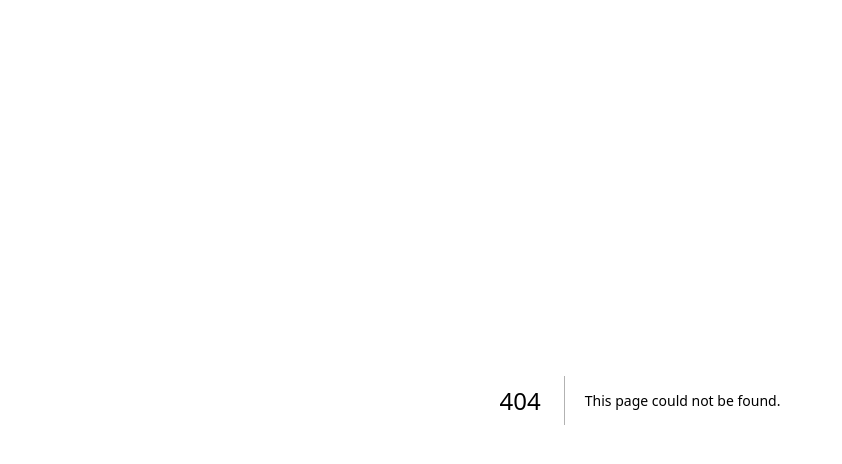
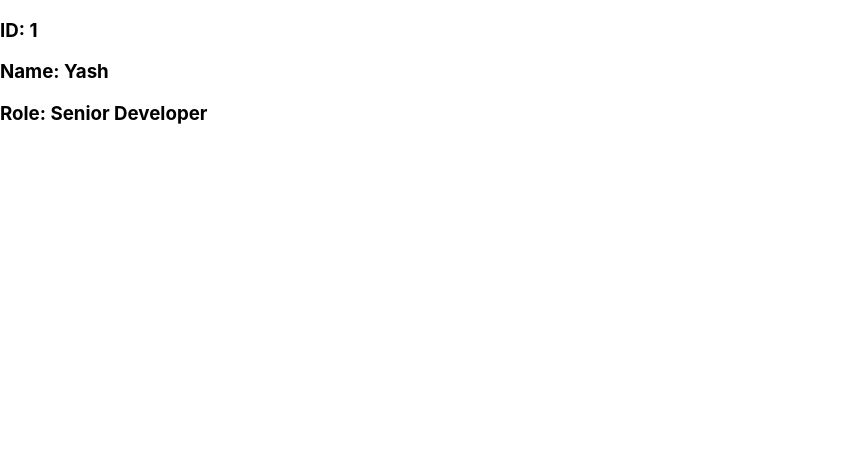
Before and after one commit to tanmaysihare/next-js-first-demo, a Next.js app: page /home/news/1 in a window 1280 px wide. Before the commit this address had no page. Shown: the top 464 px of the page, without its empty margins (0-842 px from the left). Built offline with nearby package versions, Linux system fonts and the light colour scheme.

Commit message:
dynamic page routes

```diff
--- /dev/null
+++ b/pages/home/news/[newsid].js
@@ -0,0 +1,32 @@
+import { useRouter } from 'next/router';
+
+const details = [
+  { id: 1, name: 'Yash', role: 'Senior Developer' },
+  { id: 2, name: 'Vaibhav', role: 'Backend Developer' },
+  { id: 3, name: 'Suresh', role: 'Frontend Developer' },
+];
+
+function NewsId() {
+  const router = useRouter();
+  const newsId = router.query.newsid;
+
+
+  const detailsMap = details.find((detail) => detail.id === parseInt(newsId));
+
+
+  if (detailsMap) {
+    const { id, name, role } = detailsMap;
+
+    return (
+      <div>
+        <h3>ID: {id}</h3>
+        <h3>Name: {name}</h3>
+        <h3>Role: {role}</h3>
+      </div>
+    );
+  } else {
+    return <div>Developer doesn't exist</div>;
+  }
+}
+
+export default NewsId;
```
